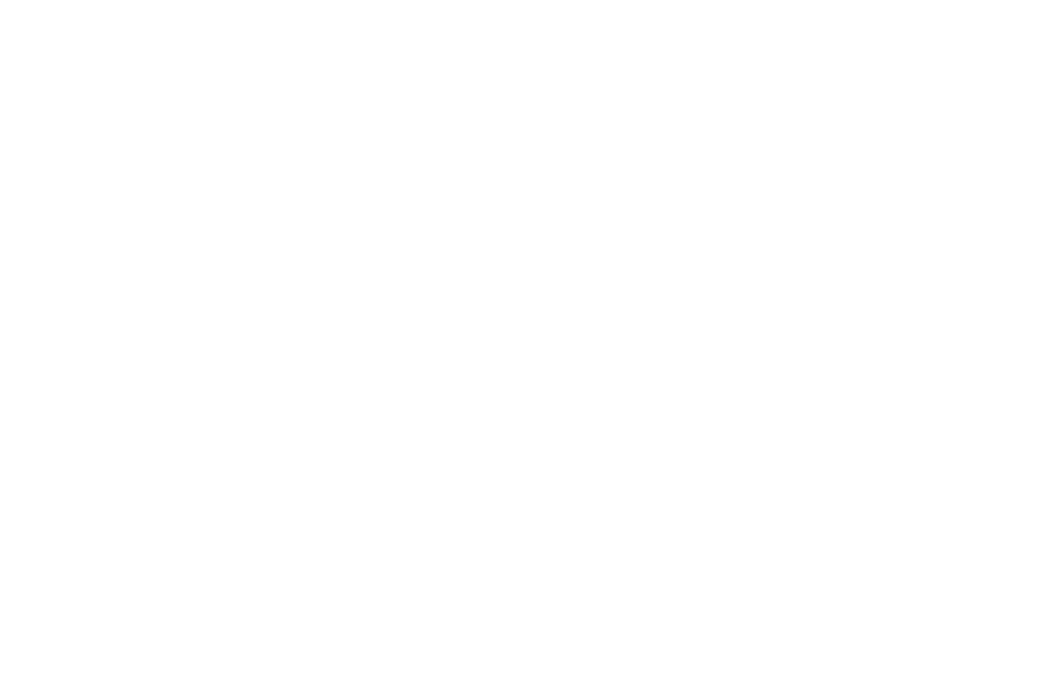
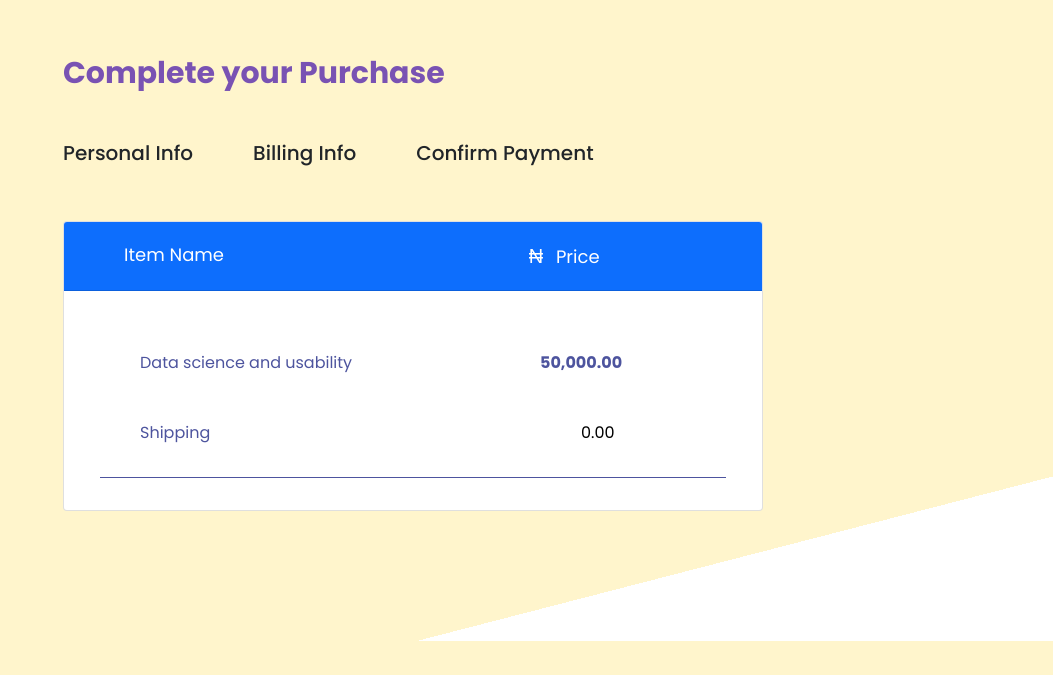
Before and after one commit to Mideolabanji/programming-task, a React (Create React App) app: page /billing in a window 1280 px wide. Before the commit this address had no page. Shown: the part 125-800 px from the top of the page, without its empty margins (227-1280 px from the left). Built offline with nearby package versions, Linux system fonts and the light colour scheme.

Commit message:
added and styled billing info's card

```diff
--- a/src/App.css
+++ b/src/App.css
@@ -61,3 +61,49 @@
   font-size: 20px;
   margin-left: 75px;
 }
+
+.header-card {
+  padding: 20px;
+  background-color: #0d6efd;
+  color: white;
+  font-size: 18px;
+  padding-left: 60px;
+  padding-right: 55px;
+}
+
+ul {
+  list-style: none;
+  padding-left: 60px;
+  font-size: 16px;
+  color: #4d549e;
+  margin-top: 45px;
+}
+
+.shipping {
+  padding-left: 41px;
+  color: black;
+}
+
+.data-fee {
+  font-weight: 700;
+}
+
+.right-ul {
+  padding-left: 0;
+}
+
+.naira-symbol {
+  font-size: 20px;
+  padding-right: 8px;
+}
+
+hr {
+  opacity: 1;
+  margin-left: 20px;
+  margin-right: 20px;
+  color: #4d549e;
+}
+
+hr:not([size]) {
+  height: 1px;
+}
--- a/src/App.js
+++ b/src/App.js
@@ -3,6 +3,7 @@
 import { BrowserRouter as Router, Routes, Route } from "react-router-dom";
 import Home from "./Home";
 import Next from "./Next";
+import Billing from "./Billing";
 
 export default function App() {
   return (
@@ -10,6 +11,7 @@
       <Routes>
         <Route exact path="/" element={<Home />} />
         <Route path="/next" element={<Next />} />
+        <Route path="/billing" element={<Billing />} />
       </Routes>
     </Router>
   );
--- /dev/null
+++ b/src/Billing.js
@@ -0,0 +1,41 @@
+import React from "react";
+import Heading from "./Heading";
+
+export default function Billing() {
+  return (
+    <div className="app-body">
+      <Heading />
+      <div className="card mt-5 card">
+        <div className="card-header header-card">
+          <div className="row">
+            <div className="col-8">
+              <div>Item Name</div>
+            </div>
+            <div className="col-4">
+              <div>
+                <span className="naira-symbol">₦</span> Price
+              </div>
+            </div>
+          </div>
+        </div>
+        <div className="card-body">
+          <div className="row">
+            <div className="col-8">
+              <ul>
+                <li>Data science and usability</li>
+                <li className="mt-5">Shipping</li>
+              </ul>
+            </div>
+            <div className="col-4">
+              <ul className="right-ul">
+                <li className="data-fee">50,000.00</li>
+                <li className="mt-5 shipping">0.00</li>
+              </ul>
+            </div>
+          </div>
+          <hr />
+        </div>
+      </div>
+    </div>
+  );
+}
--- a/src/Next.js
+++ b/src/Next.js
@@ -76,7 +76,7 @@
           </div>
         </div>
         <footer>
-          <Link to="/next">
+          <Link to="/billing">
             <button type="submit" className="btn btn-lg mt-5 ms-2 next-btn">
               Next
             </button>
```
